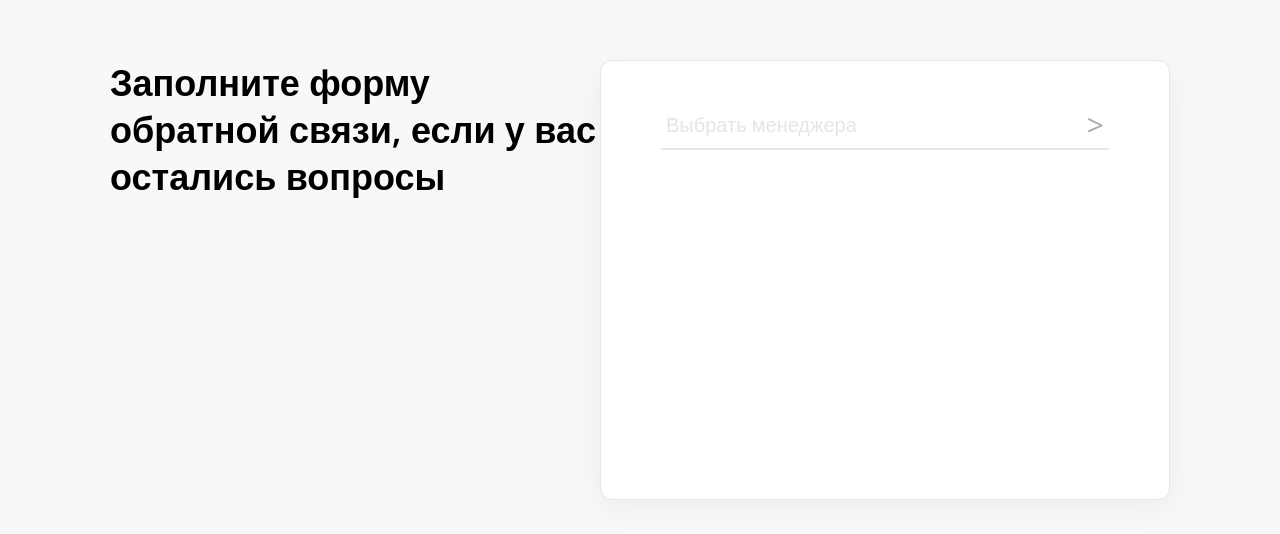
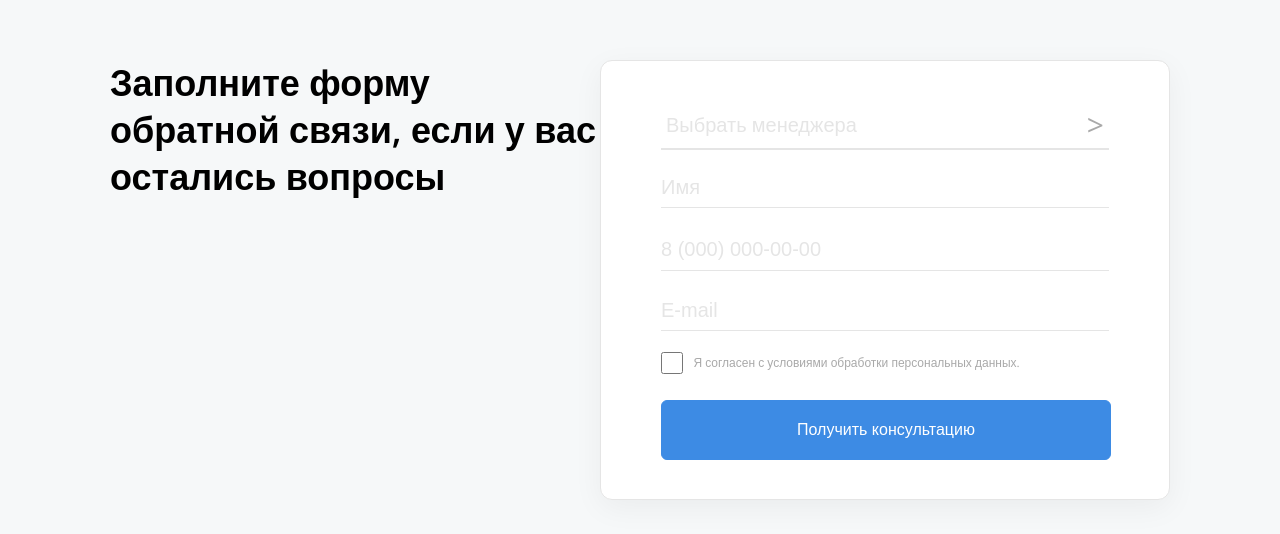
Before and after one commit to Blackxok/for10x-1, a plain HTML site: page index.html in a window 1280 px wide. Shown: the part 8650-9184 px from the top of the page. Drawn offline with nearby package versions, Linux system fonts and the light colour scheme.

Commit message:
finish form

```diff
--- a/index.html
+++ b/index.html
@@ -1081,6 +1081,14 @@
                             <li class="gr_li">Goga</li>
                         </ul>
                     </div>
+                    <input type="text" class="form_row name" placeholder="Имя" value="">
+                    <input type="text" class="form_row num" placeholder="8 (000) 000-00-00" value="">
+                    <input type="text" class="form_row email" placeholder="E-mail" value="">
+                    <div class="check_">
+                        <input type="checkbox" class="ch_box">
+                        <span class="ch_text">Я согласен с условиями обработки персональных данных.</span>
+                    </div>
+                    <button class="button form_btn">Получить консультацию</button>
                 </div>
             </div>
         </div>
--- a/style/style.css
+++ b/style/style.css
@@ -1105,6 +1105,16 @@ body {
     padding: 40px 60px;
 }
 
+.form_row {
+    border-bottom: 2px solid var(--passive);
+    font-size: 20px;
+    font-weight: 200;
+    margin: 10px 0;
+    padding: 8px 0;
+    width: 100%;
+    border: none;
+}
+
 .select {
     border-bottom: 2px solid var(--passive);
     display: flex;
@@ -1112,6 +1122,7 @@ body {
     justify-content: space-between;
     font-size: 20px;
     padding: 3px 5px;
+    margin-bottom: 8px;
 }
 
 .selected.passive {
@@ -1155,6 +1166,55 @@ body {
     color: #777777;
 }
 
+.form input {
+    width: 100%;
+    border: none;
+    border-bottom: 1px solid var(--passive);
+}
+
+input[class="form_row name"]:focus {
+    outline: none;
+}
+
+.form input::placeholder {
+    color: var(--passive);
+}
+
+.form input:focus {
+    outline: none;
+}
+
+.check_ {
+    margin-top: 10px;
+    display: flex;
+    align-items: center;
+    justify-content: space-between;
+}
+
+.ch_box {
+    flex: 0 1 5%;
+    width: 23px;
+    height: 24px;
+}
+
+.ch_text {
+    flex: 0 1 95%;
+    font-style: normal;
+    font-weight: 400;
+    font-size: 12px;
+    line-height: 120%;
+    padding-left: 10px;
+    color: #a9a9a9;
+}
+
+.form_btn {
+    color: var(--oq);
+    background: var(--blue);
+    width: 450px;
+    height: 60px;
+    margin-top: 25px;
+    border-radius: 6px;
+}
 
 /* -------------------------------------------
               FORM SECTION END
```
